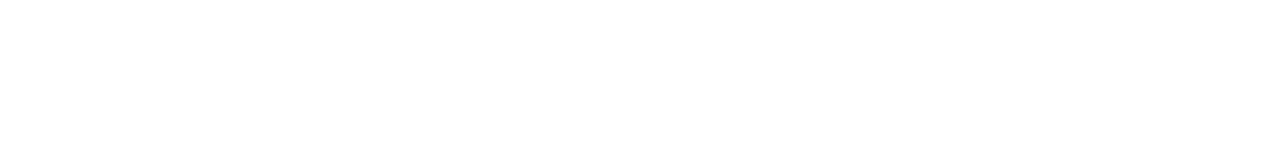
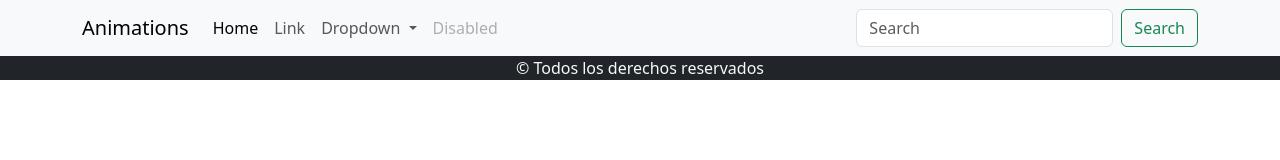
Before and after one commit to santigonzalez603/practicaTransicionesAnimacionesCFS, a plain HTML site: page index.html in a window 1280 px wide. Drawn offline with nearby package versions, Linux system fonts and the light colour scheme.

Commit message:
agregue el navbar de bootstrap y diseñe el footer

```diff
--- a/index.html
+++ b/index.html
@@ -10,12 +10,76 @@
       crossorigin="anonymous"
     />
     <link rel="stylesheet" href="./css/style.css" />
-    <title>Transiciones y animaciones</title>
+    <title>Animations</title>
   </head>
   <body>
-    <header></header>
+    <header>
+      <nav class="navbar navbar-expand-lg bg-body-tertiary">
+        <div class="container">
+          <a class="navbar-brand" href="#">Animations</a>
+          <button
+            class="navbar-toggler"
+            type="button"
+            data-bs-toggle="collapse"
+            data-bs-target="#navbarSupportedContent"
+            aria-controls="navbarSupportedContent"
+            aria-expanded="false"
+            aria-label="Toggle navigation"
+          >
+            <span class="navbar-toggler-icon"></span>
+          </button>
+          <div class="collapse navbar-collapse" id="navbarSupportedContent">
+            <ul class="navbar-nav me-auto mb-2 mb-lg-0">
+              <li class="nav-item">
+                <a class="nav-link active" aria-current="page" href="#">Home</a>
+              </li>
+              <li class="nav-item">
+                <a class="nav-link" href="#">Link</a>
+              </li>
+              <li class="nav-item dropdown">
+                <a
+                  class="nav-link dropdown-toggle"
+                  href="#"
+                  role="button"
+                  data-bs-toggle="dropdown"
+                  aria-expanded="false"
+                >
+                  Dropdown
+                </a>
+                <ul class="dropdown-menu">
+                  <li><a class="dropdown-item" href="#">Action</a></li>
+                  <li><a class="dropdown-item" href="#">Another action</a></li>
+                  <li><hr class="dropdown-divider" /></li>
+                  <li>
+                    <a class="dropdown-item" href="#">Something else here</a>
+                  </li>
+                </ul>
+              </li>
+              <li class="nav-item">
+                <a class="nav-link disabled" aria-disabled="true">Disabled</a>
+              </li>
+            </ul>
+            <form class="d-flex" role="search">
+              <input
+                class="form-control me-2"
+                type="search"
+                placeholder="Search"
+                aria-label="Search"
+              />
+              <button class="btn btn-outline-success" type="submit">
+                Search
+              </button>
+            </form>
+          </div>
+        </div>
+      </nav>
+    </header>
     <main></main>
-    <footer></footer>
+    <footer class="bg-dark text-light text-center">
+      <div class="container">
+        <p>&copy; Todos los derechos reservados</p>
+      </div>
+    </footer>
     <script
       src="https://cdn.jsdelivr.net/npm/bootstrap@5.3.3/dist/js/bootstrap.bundle.min.js"
       integrity="sha384-YvpcrYf0tY3lHB60NNkmXc5s9fDVZLESaAA55NDzOxhy9GkcIdslK1eN7N6jIeHz"
```
